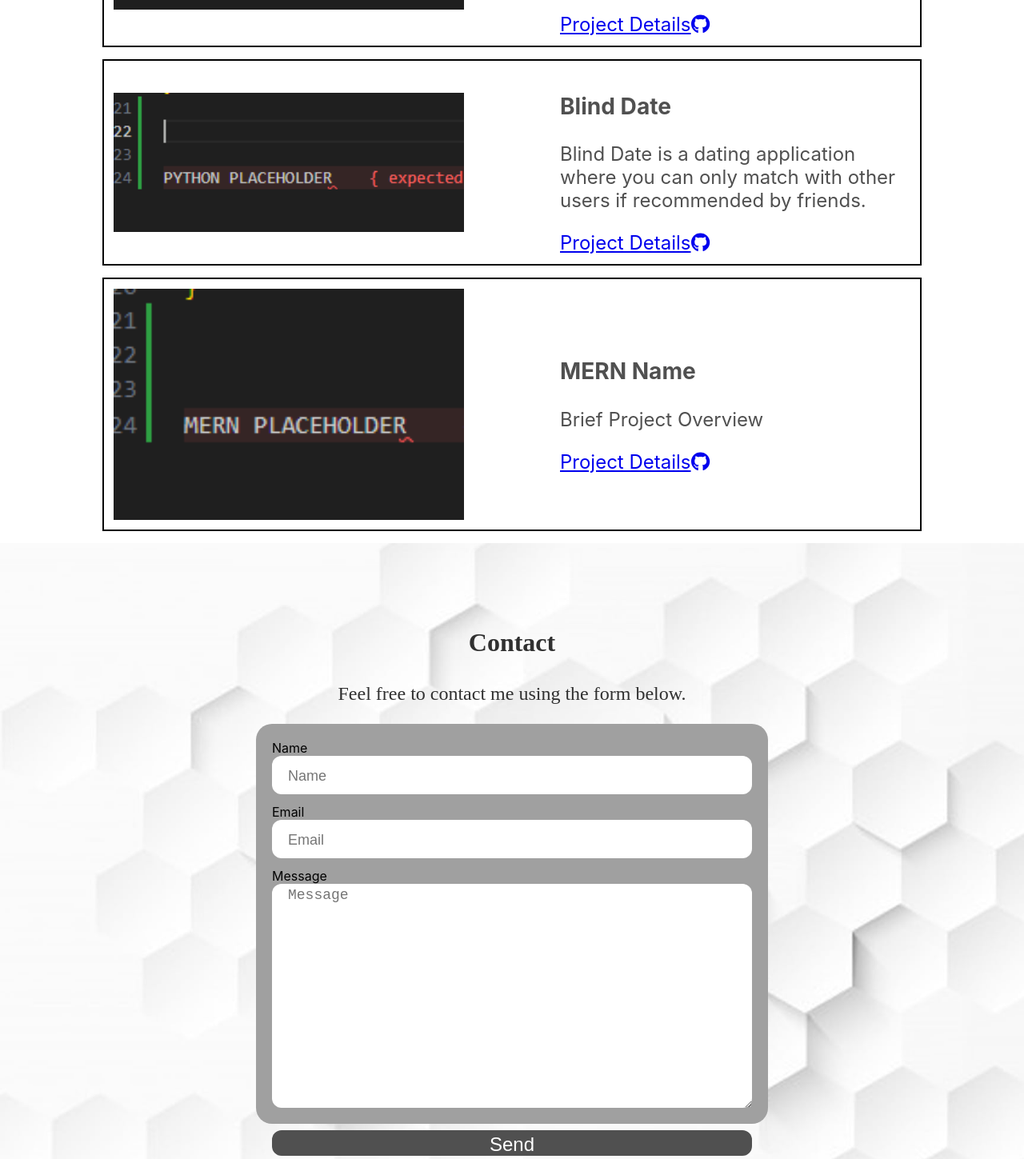
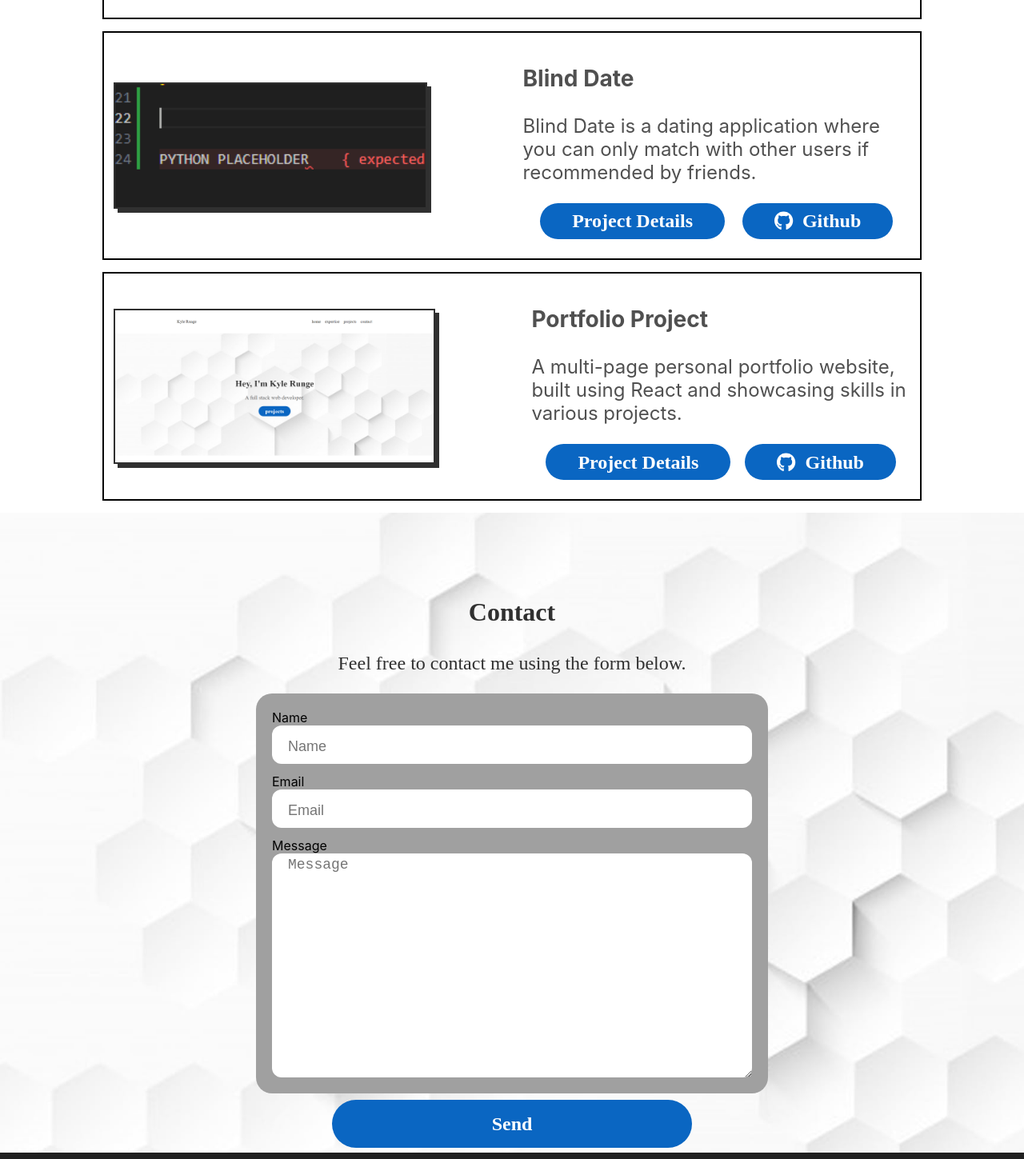
Before and after one commit to krunge1/portfolio_website, a React (Create React App) app in the folder client/: page / in a window 1280 px wide. Shown: the part 1881-3330 px from the top of the page at 80% size. Built offline with nearby package versions, Linux system fonts and the light colour scheme.

Commit message:
Styling and content on projects and contact form

```diff
--- a/client/src/App.js
+++ b/client/src/App.js
@@ -2,7 +2,7 @@ import react from 'react'
 import { BrowserRouter, Routes, Route } from 'react-router-dom';
 
 import Home from './views/Home';
-import PythonProject from './views/PythonProject';
+import PythonProject from './views/BlindDate';
 import MERNProject from './views/MERNProject';
 import AuditManager from './views/AuditManager';
 
--- a/client/src/Controllers/AuditManagerDetails.js
+++ b/client/src/Controllers/AuditManagerDetails.js
@@ -32,8 +32,10 @@ const AuditManagerDetails = () => {
             </div>
         <div className={styles.contentLive}>
             <h2 className={styles.subHeader}>See Live</h2>
-            <Link target="_blank" rel="noopener noreferrer" className={styles.link} to="https://github.com/krunge1/AuditManager">Audit Manager</Link>
-            <Link target="_blank" rel="noopener noreferrer" className={styles.link} to="https://github.com/krunge1/AuditManager"><FontAwesomeIcon icon={faGithub}/>Github Link</Link>
+            <div className={styles.seeLiveBox}>
+                <Link target="_blank" rel="noopener noreferrer" className={styles.link} to="https://github.com/krunge1/AuditManager">Audit Manager</Link>
+                <Link target="_blank" rel="noopener noreferrer" className={styles.link} to="https://github.com/krunge1/AuditManager"><FontAwesomeIcon icon={faGithub}/>Github</Link>
+            </div>
         </div>
     </div>
     )
--- /dev/null
+++ b/client/src/Controllers/BlindDateDetails.js
@@ -0,0 +1,51 @@
+import React from 'react'
+import {Link} from 'react-router-dom'
+import styles from '../styles/ProjectDetails.module.css'
+import projectImage from '../assets/portfolio_project.png'
+import { FontAwesomeIcon } from '@fortawesome/react-fontawesome'
+import { faGithub } from '@fortawesome/free-brands-svg-icons'
+
+const BlindDateDetails = () => {
+    return (
+        <div className={styles.body}>
+        <div className={styles.backgroundImage}>
+            <div className={styles.content}>
+                <h1 className={styles.h1}>Blind Date</h1>
+                <p className={styles.p}>A group project using the MERN stack. See below for build details including project overview, tools used, and live link to the project.</p>
+                <Link target="_blank" rel="noopener noreferrer" className={styles.link} to="https://github.com/krunge1/DatingApp">project</Link>
+            </div>
+        </div>
+        <img src={projectImage} alt="projectImage" className={styles.projectImage}/>
+        <h2 className={styles.subHeader}>Project Overview</h2>
+            <p className={styles.projectNarrative}>A group project building a dating application which you can only match with other users if recommended by friends. The goal of the application is to provide opportunity for friends to vet people that their friends decide to date before they potentially become an item and are introduced to the friend group. It's like arranged dating, only it's your friends opinions involved, not your parents.</p>
+            <p className={styles.projectNarrative}>The application is built on the JavaScript language and the MERN stack (MongoDB, Express, React, Node.js). Front-end styling uses CSS and Tailwind CSS.</p>
+            <p className={styles.projectNarrative}>I played a key role in constructing the entire backend, which included establishing multiple database relationships and implementing efficient file upload functionality. Additionally, I was deeply involved in crafting the frontend JSX files, where I developed logic to seamlessly retrieve various friends and blind dates based on the user's profile and connections.</p>
+            <p className={styles.projectNarrative}>Future updates plan to include location map API to showcase where your friends are located.</p>
+            <p className={styles.projectNarrative}>Feel free to check out the repository by visiting the Github Link below.</p>
+        <h2 className={styles.subHeader}>Tools Used</h2>
+            <div className={styles.skillsBox}>
+                <p className={styles.skill}>JavaScript</p>
+                <p className={styles.skill}>MongoDB</p>
+                <p className={styles.skill}>Express</p>
+                <p className={styles.skill}>React</p>
+                <p className={styles.skill}>Node.js</p>
+                <p className={styles.skill}>Tailwind CSS</p>
+                <p className={styles.skill}>Mongoose</p>
+                <p className={styles.skill}>NPM</p>
+                <p className={styles.skill}>BCrypt</p>
+                <p className={styles.skill}>Multer</p>
+                <p className={styles.skill}>CORS</p>
+                <p className={styles.skill}>Dotenv</p>
+            </div>
+        <div className={styles.contentLive}>
+            <h2 className={styles.subHeader}>See Live</h2>
+            <div className={styles.seeLiveBox}>
+                <Link target="_blank" rel="noopener noreferrer" className={styles.link} to="https://github.com/krunge1/DatingApp">Audit Manager</Link>
+                <Link target="_blank" rel="noopener noreferrer" className={styles.link} to="https://github.com/krunge1/DatingApp"><FontAwesomeIcon icon={faGithub}/>Github</Link>
+            </div>
+        </div>
+    </div>
+    )
+}
+
+export default BlindDateDetails
--- a/client/src/Controllers/Contact.js
+++ b/client/src/Controllers/Contact.js
@@ -62,7 +62,9 @@ const Contact = () => {
                         onChange = {(e) => setMessage(e.target.value)}
                         />
                 </div>
+                <div className={styles.buttonBox}>
                     <input className={styles.button} type="submit" value="Send" />
+                </div>
             </form>
         </div>
         </div>
--- a/client/src/Controllers/MERNDetails.js
+++ b/client/src/Controllers/MERNDetails.js
@@ -11,7 +11,7 @@ const MERNDetails = () => {
             <div className={styles.backgroundImage}>
                 <div className={styles.content}>
                     <h1 className={styles.h1}>Portfolio Project</h1>
-                    <p className={styles.p}>This project was a react front end portfolio. See below for build details including project overview, tools used, and live link to the project.</p>
+                    <p className={styles.p}>This project is a front end website used to showcase my skills as a full stack developer. See below for build details including project overview, tools used, and live link to the project.</p>
                     <Link target="_blank" rel="noopener noreferrer" className={styles.link} to="https://github.com/krunge1/portfolio_website">project</Link>
                 </div>
             </div>
--- a/client/src/Controllers/Projects.js
+++ b/client/src/Controllers/Projects.js
@@ -5,7 +5,7 @@ import { FontAwesomeIcon } from '@fortawesome/react-fontawesome'
 import { faGithub } from '@fortawesome/free-brands-svg-icons'
 import JavaPlaceholder from '../assets/JavaPlaceholder.png'
 import Python_Placeholder from '../assets/Python_Placeholder.png'
-import MERN_Placeholder from '../assets/MERN_Placeholder.png'
+import projectImage from '../assets/portfolio_project.png'
 
 
 const Projects = () => {
@@ -18,8 +18,10 @@ const Projects = () => {
                 <div className={styles.project_detail}>
                     <h3>Financial Audit Management Tool</h3>
                     <p>Financial Audit Management Tool is a website developed to manage the requests and delivery of a financial audit</p>
-                    <Link className={styles.link} to="/audit_manager">Project Details</Link>
-                    <Link to="https://github.com/krunge1/AuditManager"><FontAwesomeIcon icon={faGithub}/></Link>
+                    <div className={styles.linkBox}>
+                        <Link className={styles.link} to="/audit_manager">Project Details</Link>
+                        <Link className={styles.link} to="https://github.com/krunge1/AuditManager"><FontAwesomeIcon icon={faGithub}/>Github</Link>
+                    </div>
                 </div>
             </div>
             <div className={styles.project}>
@@ -27,17 +29,21 @@ const Projects = () => {
                 <div className={styles.project_detail}>
                     <h3>Blind Date</h3>
                     <p>Blind Date is a dating application where you can only match with other users if recommended by friends. </p>
-                    <Link className={styles.link} to="/blind_date">Project Details</Link>
-                    <Link to="https://github.com/krunge1/DatingApp"><FontAwesomeIcon icon={faGithub}/></Link>
+                    <div className={styles.linkBox}>
+                        <Link className={styles.link} to="/blind_date">Project Details</Link>
+                        <Link className={styles.link}to="https://github.com/krunge1/DatingApp"><FontAwesomeIcon icon={faGithub}/>Github</Link>
+                    </div>
                 </div>
             </div>
             <div className={styles.project}>
-                <img src={MERN_Placeholder} alt="MERN_Placeholder" className={styles.project_image}/>
+                <img src={projectImage} alt="projectImage" className={styles.project_image}/>
                 <div className={styles.project_detail}>
-                    <h3>MERN Name</h3>
-                    <p>Brief Project Overview</p>
-                    <Link className={styles.link} to="/MERN_project">Project Details</Link>
-                    <Link to="/"><FontAwesomeIcon icon={faGithub}/></Link>
+                    <h3>Portfolio Project</h3>
+                    <p>A multi-page personal portfolio website, built using React and showcasing skills in various projects.</p>
+                    <div className={styles.linkBox}>
+                        <Link className={styles.link} to="/MERN_project">Project Details</Link>
+                        <Link className={styles.link} to="https://github.com/krunge1/portfolio_website"><FontAwesomeIcon icon={faGithub}/>Github</Link>
+                    </div>
                 </div>
             </div>
 
--- a/client/src/styles/Contact.module.css
+++ b/client/src/styles/Contact.module.css
@@ -78,21 +78,46 @@
     width: 100%;
 }
 
-.button {
-    background-color: #505050;
-    border-radius: 12px;
-    border: 0;
-    box-sizing: border-box;
-    font-size: 1.5em;
-    color: #ffffff;
-    padding: 4px 20px 0;
-    margin-top: 2em;
-    position: relative;
-    width: 100%;
+.buttonBox{
+    text-align: center;
 }
 
-.button:hover {
-    background-color:#ffffff;
-    color: #505050;
-    border: 2px solid #505050;
-    }
+.button {
+    margin-top: 2em;
+    text-decoration: none;
+    align-items: center;
+    background-color: #0A66C2;
+    border: 0;
+    border-radius: 100px;
+    box-sizing: border-box;
+    color: #ffffff;
+    cursor: pointer;
+    display: inline-flex;
+    font-family: "WensleyDemo";
+    font-size: 1.5em;
+    font-weight: 600;
+    justify-content: center;
+    line-height: 20px;
+    width: 75%;
+    /* max-width: 480px; */
+    min-height: 60px;
+    min-width: 0px;
+    overflow: hidden;
+    padding: 0px;
+    padding-left: 40px;
+    padding-right: 40px;
+    text-align: center;
+    touch-action: manipulation;
+    transition: background-color 0.167s cubic-bezier(0.4, 0, 0.2, 1) 0s, box-shadow 0.167s cubic-bezier(0.4, 0, 0.2, 1) 0s, color 0.167s cubic-bezier(0.4, 0, 0.2, 1) 0s;
+    user-select: none;
+    -webkit-user-select: none;
+    vertical-align: middle;
+    gap: .5em;
+    margin-bottom: .5em;
+}
+
+.button:hover,
+.button:focus {
+    background-color: #16437E;
+    color: #ffffff;
+}
--- a/client/src/styles/Introduction.module.css
+++ b/client/src/styles/Introduction.module.css
@@ -20,6 +20,7 @@
 .columns{
     display: flex;
     justify-content: space-around;
+    flex-wrap: wrap;
 }
 
 .narrative{
--- a/client/src/styles/Projects.module.css
+++ b/client/src/styles/Projects.module.css
@@ -13,7 +13,9 @@
 
 .project_image{
     margin:auto;
-    width: 50%;
+    width: 40%;
+    border: 2px solid #303030;
+    box-shadow: 5px 5px #303030;
 }
 
 .project{
@@ -32,3 +34,48 @@
     margin: auto;
     width: 50%;
 }
+
+.link {
+    text-decoration: none;
+    align-items: center;
+    background-color: #0A66C2;
+    border: 0;
+    border-radius: 100px;
+    box-sizing: border-box;
+    color: #ffffff;
+    cursor: pointer;
+    display: inline-flex;
+    font-family: "WensleyDemo";
+    font-size: 1em;
+    font-weight: 600;
+    justify-content: center;
+    line-height: 20px;
+    max-width: 480px;
+    min-height: 45px;
+    min-width: 0px;
+    overflow: hidden;
+    padding: 0px;
+    padding-left: 40px;
+    padding-right: 40px;
+    text-align: center;
+    touch-action: manipulation;
+    transition: background-color 0.167s cubic-bezier(0.4, 0, 0.2, 1) 0s, box-shadow 0.167s cubic-bezier(0.4, 0, 0.2, 1) 0s, color 0.167s cubic-bezier(0.4, 0, 0.2, 1) 0s;
+    user-select: none;
+    -webkit-user-select: none;
+    vertical-align: middle;
+    gap: .5em;
+    margin-bottom: .5em;
+}
+
+.link:hover,
+.link:focus {
+    background-color: #16437E;
+    color: #ffffff;
+}
+
+.linkBox{
+    margin: auto;
+    display: flex;
+    justify-content: space-evenly;
+    flex-wrap: wrap;
+}
--- a/client/src/styles/Skills.module.css
+++ b/client/src/styles/Skills.module.css
@@ -2,6 +2,7 @@
     margin: auto;
     width: 30%;
     display: flex;
+    justify-content: space-between;
     flex-wrap: wrap;
 }
 
--- a/client/src/views/PythonProject.js
+++ b/client/src/views/BlindDate.js
@@ -1,15 +1,17 @@
 import React from 'react'
 import Header from '../Controllers/Header'
 import Footer from '../Controllers/Footer'
+import BlindDateDetails from '../Controllers/BlindDateDetails'
 
 
-const PythonProject = () => {
+const BlindDate = () => {
     return (
         <div>
             <Header/>
+            <BlindDateDetails/>
             <Footer/>
         </div>
     )
 }
 
-export default PythonProject
+export default BlindDate
```
Also changed, not shown: client/src/styles/ProjectDetails.module.css (+11 -0 lines), 1 other file (tests, documents, lock files or other folders).
